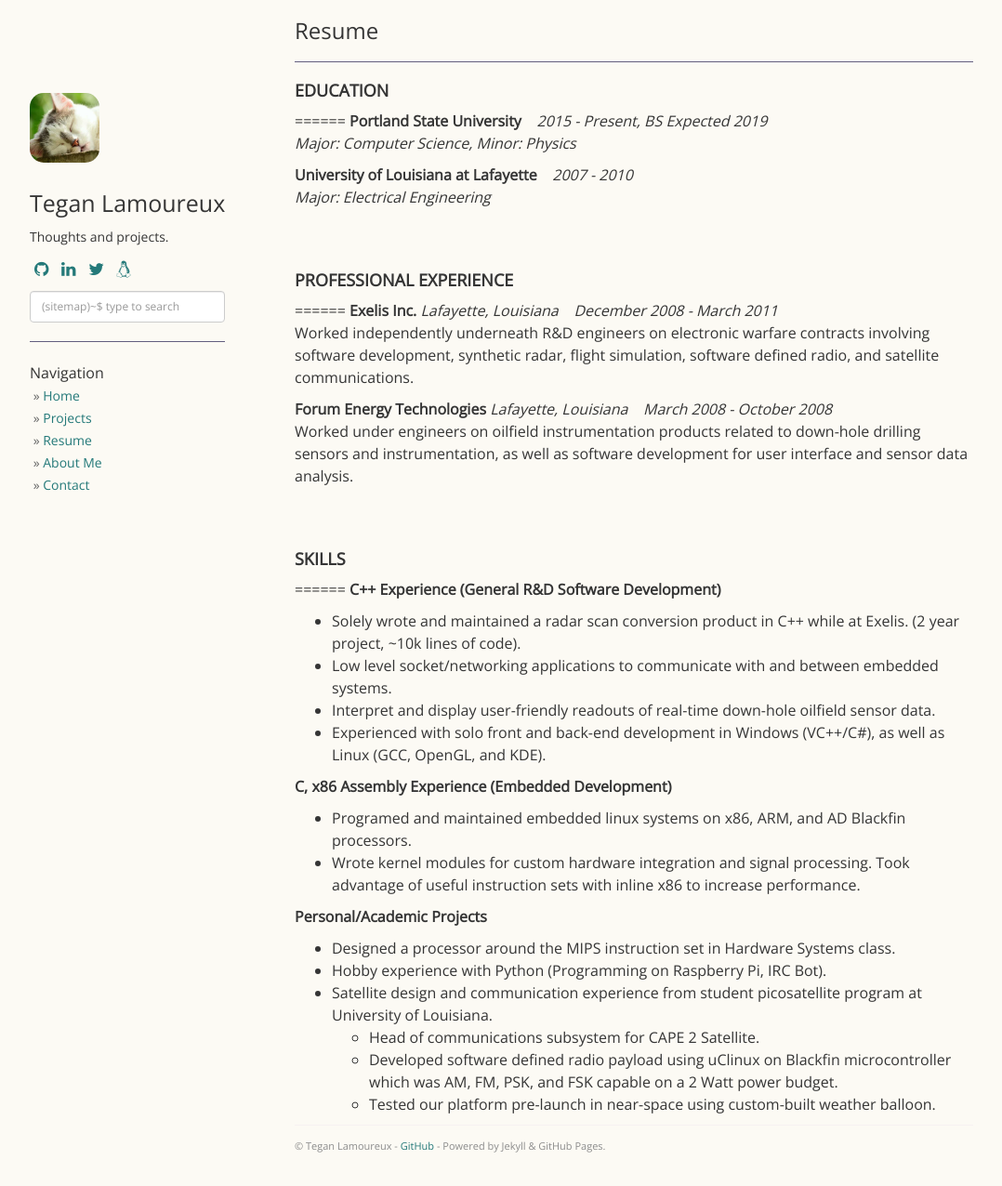
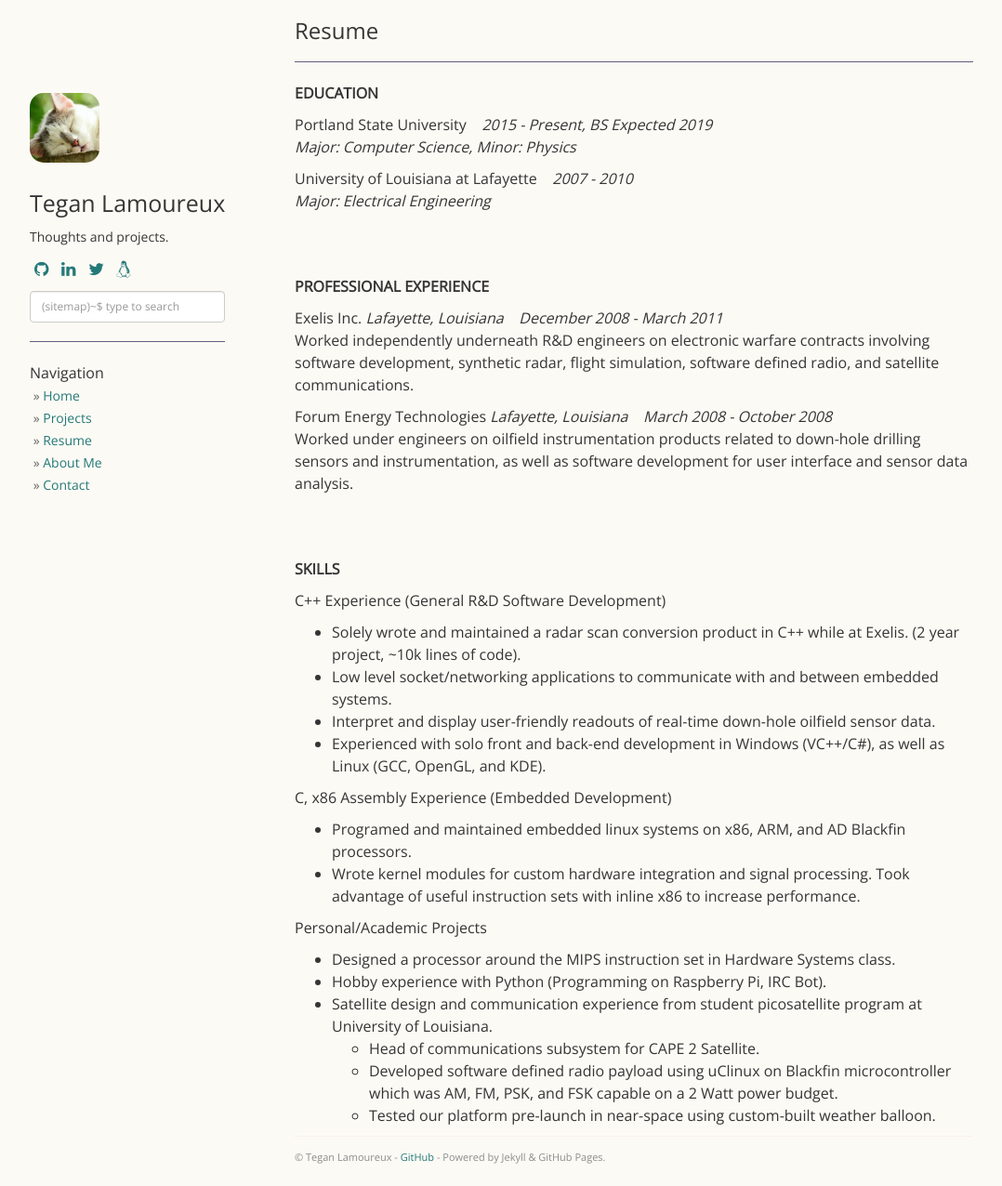
Before and after one commit to tegan-lamoureux/tegan-lamoureux.github.io, a Jekyll site: the page built from resume.md, in a window 1280 px wide and 1276 px high. Shown: the whole window at 93% size, without its empty margins (53-1131 px from the left). Built offline with Jekyll 4.4.1, drawn with Linux system fonts in a browser that asks for light colours; nearby versions of some CDN libraries.

Commit message:
More changes~~~~

```diff
--- a/resume.md
+++ b/resume.md
@@ -4,42 +4,42 @@ title: Resume
 permalink: /resume/
 ---
 
-#### **EDUCATION**
-======
-**Portland State University**&nbsp;&nbsp;&nbsp;&nbsp;*2015 - Present, BS Expected 2019*<br>
+**EDUCATION**
+
+Portland State University&nbsp;&nbsp;&nbsp;&nbsp;*2015 - Present, BS Expected 2019*<br>
 *Major: Computer Science, Minor: Physics*
 
-**University of Louisiana at Lafayette**&nbsp;&nbsp;&nbsp;&nbsp;*2007 - 2010*<br>
+University of Louisiana at Lafayette&nbsp;&nbsp;&nbsp;&nbsp;*2007 - 2010*<br>
 *Major: Electrical Engineering*
 
 <br><br>
 
-#### **PROFESSIONAL EXPERIENCE**
-======
-**Exelis Inc.**
+**PROFESSIONAL EXPERIENCE**
+
+Exelis Inc.
 *Lafayette, Louisiana*&nbsp;&nbsp;&nbsp;&nbsp;*December 2008 - March 2011*<br>
 Worked independently underneath R&D engineers on electronic warfare contracts involving software development, synthetic radar, flight simulation, software defined radio, and satellite communications.
 
-**Forum Energy Technologies**
+Forum Energy Technologies
 *Lafayette, Louisiana*&nbsp;&nbsp;&nbsp;&nbsp;*March 2008 - October 2008*<br>
 Worked under engineers on oilfield instrumentation products related to down-hole drilling sensors and instrumentation, as well as software development for user interface and sensor data analysis.
 
 <br><br>
 
-#### **SKILLS**
-======
-**C++ Experience (General R&D Software Development)**
+**SKILLS**
+
+C++ Experience (General R&D Software Development)
 + Solely wrote and maintained a radar scan conversion product in C++ while at Exelis. (2 year project, ~10k lines of code).
 + Low level socket/networking applications to communicate with and between embedded systems.
 + Interpret and display user-friendly readouts of real-time down-hole oilfield sensor data.
 + Experienced with solo front and back-end development in Windows (VC++/C#), as well as Linux (GCC, OpenGL, and KDE).
 
-**C, x86 Assembly Experience (Embedded Development)**
+C, x86 Assembly Experience (Embedded Development)
 + Programed and maintained embedded linux systems on x86, ARM, and AD Blackfin processors.
 + Wrote kernel modules for custom hardware integration and signal processing.
 Took advantage of useful instruction sets with inline x86 to increase performance.
 
-**Personal/Academic Projects**
+Personal/Academic Projects
 + Designed a processor around the MIPS instruction set in Hardware Systems class.
 + Hobby experience with Python (Programming on Raspberry Pi, IRC Bot).
 + Satellite design and communication experience from student picosatellite program at University of Louisiana.
```
